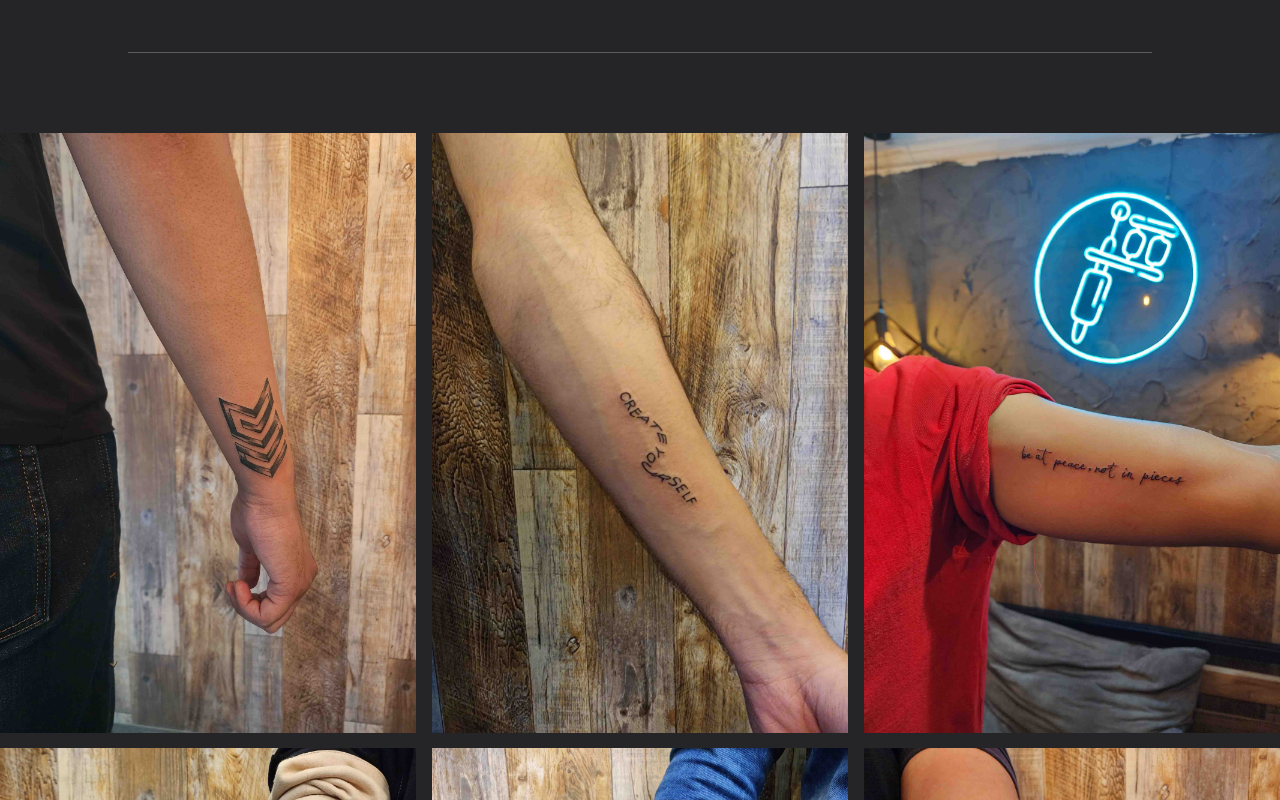
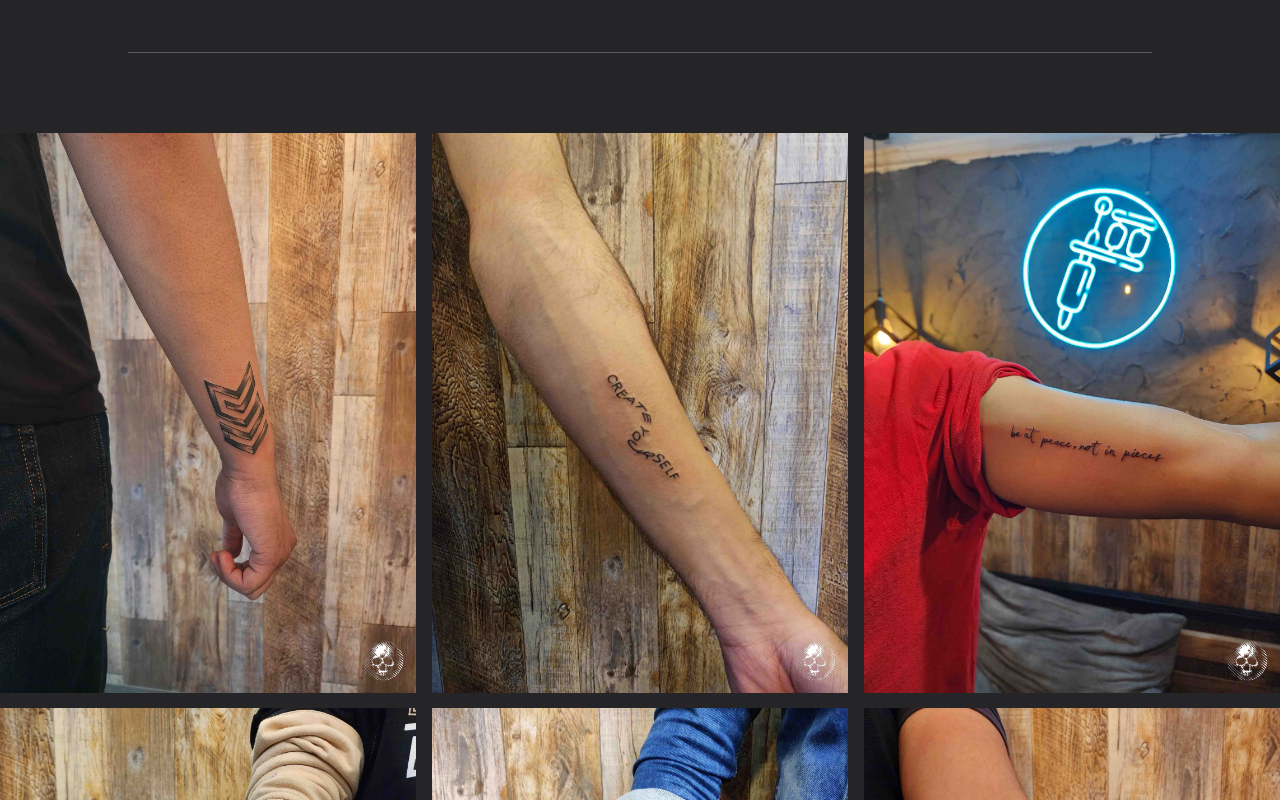
Before and after one commit to keshavtomar/rogue-tattoos, a React (Create React App) app: page /gallery in a window 1280 px wide. Shown: the part 600-1400 px from the top of the page. Built offline with nearby package versions, Linux system fonts and the light colour scheme; the HTML template or start-up script is replaced by a standard one; a web font is replaced by a local one.

Commit message:
logo added on images

```diff
--- a/src/components/Gallery.jsx
+++ b/src/components/Gallery.jsx
@@ -5,6 +5,7 @@ import Footer from './Footer'
 import MenuIcon from '@mui/icons-material/Menu';
 import Brand from './Brand'
 import '../styles/gallery.css'
+import Loader from './Loader';
 
 function Gallery() {
   const [isOpen, setisOpen] = useState(false);
@@ -37,6 +38,7 @@ function Gallery() {
 
   return (
     <div>
+      <Loader />
       <header className='gallery-header'>
         <tav id="#gnav">
           <div onClick={handleClick} className="menu-icon">
--- a/src/components/ImagewithBlurHash.jsx
+++ b/src/components/ImagewithBlurHash.jsx
@@ -21,13 +21,17 @@ const ImageWithLoadingPlaceholder = ({ imageData }) => {
                 />
             )}
 
-            <div className='pics'>
+            <div className='pics gallery-images'>
                 <img
+                    className='g-pic'
                     src={"images/gallery/" + imageData.name}
                     alt={imageData.alt}
                     onLoad={handleImageLoad}
                     loading='lazy'
                 />
+                <div className='img-logo'>
+                    <img src='images/blogo.jpg' alt='rogue-tattoos-logo'></img>
+                </div>
             </div>
 
         </>
--- a/src/styles/galleryraw.css
+++ b/src/styles/galleryraw.css
@@ -21,10 +21,10 @@
 .pics img{
     z-index: 0;
     transition:all 0.7s;
-    height: 600px;
-    object-fit: contain;
+    height: 560px;
+    object-fit:inherit;
 }
-.pics img:hover{
+.pics .g-pic:hover{
     transform: scale(1.4);
 }
 
@@ -39,7 +39,8 @@
 }
 
 .img-logo img{
-    width: 40px;
+    width: 45px;
+    height: 45px;
 }
 
 @media(max-width:991px){
```
Also changed, not shown: public/images/gallery/rogue-tattoos-gallery6.jpg.
